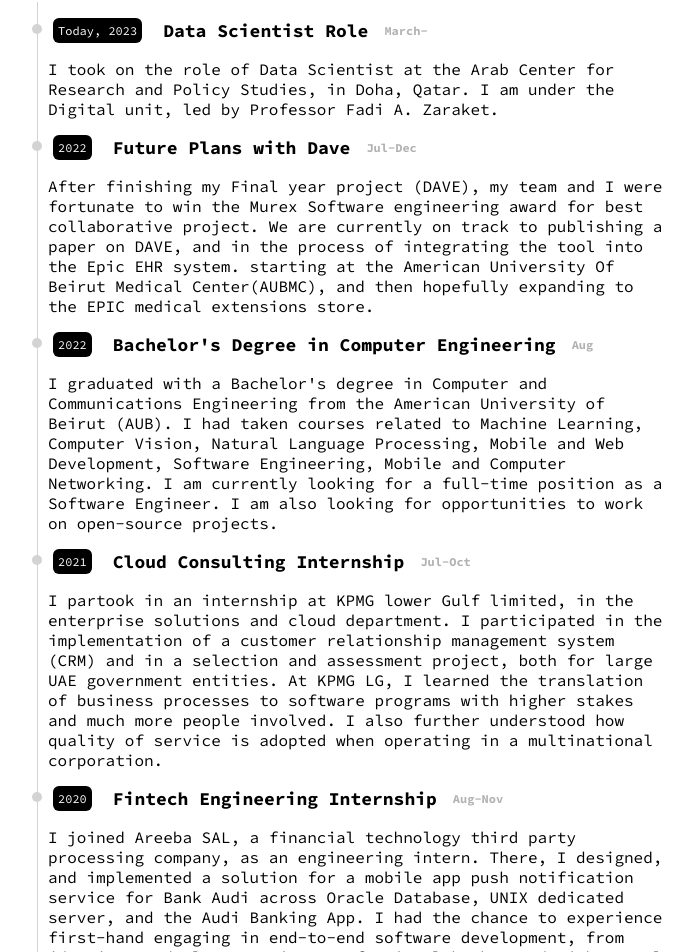
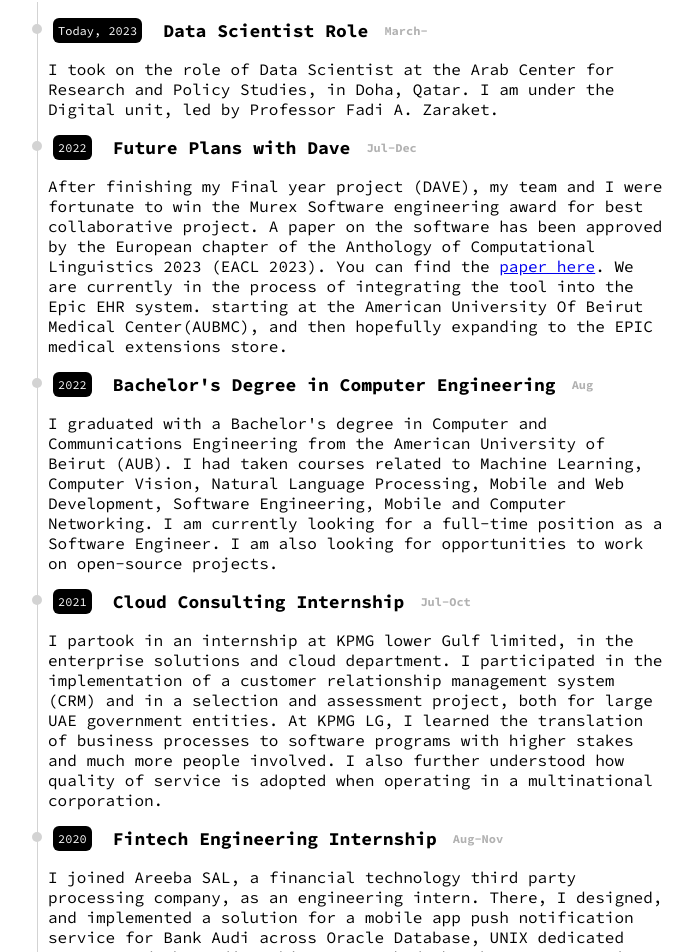
Before and after one commit to hadikhamoud/Portfolio, a React (Vite) app: page / in a window 1280 px wide. Shown: the part 1123-2075 px from the top of the page, without its empty margins (287-980 px from the left). Built offline with nearby package versions, Linux system fonts and the light colour scheme; no server answers.

Commit message:
added DAVE paper

```diff
--- a/src/components/About.jsx
+++ b/src/components/About.jsx
@@ -3,7 +3,7 @@
 import { FaLinkedin } from "@react-icons/all-files/fa/FaLinkedin";
 import { MdEmail } from "@react-icons/all-files/md/MdEmail";
 import { useState, useEffect } from "react";
-import Resume from "../documents/HamoudHadi_Resume_2022.pdf";
+import Resume from "../documents/Hadi_Hamoud_Resume_QA.pdf";
 
 const countryAPI = import.meta.env.VITE_COUNTRY_API_KEY;
 function About() {
@@ -63,7 +63,7 @@
             <span className="contact-title">+974 7102 3152</span>
           </li>
           <li className="contact">
-            <a href="#" className="contact-title">
+            <a href={Resume} target="_blank" className="contact-title">
               Resume
             </a>
           </li>
--- a/src/components/Event.jsx
+++ b/src/components/Event.jsx
@@ -12,7 +12,10 @@
           <h4 className="event-month">{month}</h4>
         </div>
 
-        <p className="event-description">{description}</p>
+        <p
+          className="event-description"
+          dangerouslySetInnerHTML={{ __html: description }}
+        ></p>
       </div>
     </div>
   );
--- a/src/components/Project.jsx
+++ b/src/components/Project.jsx
@@ -1,9 +1,10 @@
 import "../style/Projects.css";
 import { BiLinkAlt } from "@react-icons/all-files/bi/BiLinkAlt";
 import { FaGithub } from "@react-icons/all-files/fa/FaGithub";
+import { GrDocument } from "@react-icons/all-files/gr/GrDocument";
 
 export default function Project(props) {
-  const { key, title, technologies, img, link, repo_link } = props;
+  const { key, title, technologies, img, link, repo_link, other_link } = props;
   return (
     <div className="project-box">
       {link && (
@@ -14,6 +15,14 @@
       {repo_link && (
         <a href={repo_link} target="_blank">
           <FaGithub className="project-repo-logo" />
+        </a>
+      )}
+      {other_link && (
+        <a href={other_link} target="_blank">
+          <GrDocument
+            className="project-other-link-logo"
+            style={{ color: "white" }}
+          ></GrDocument>
         </a>
       )}
       <img className="project-image" src={img}></img>
--- a/src/components/Projects.jsx
+++ b/src/components/Projects.jsx
@@ -13,6 +13,7 @@
             img={project["img"]}
             link={project["link"]}
             repo_link={project["repo_link"]}
+            other_link={project["other_link"]}
           />
         );
       })}
--- a/src/data/data.js
+++ b/src/data/data.js
@@ -16,7 +16,7 @@
     year: "2022",
     month: "Jul-Dec",
     description:
-      "After finishing my Final year project (DAVE), my team and I were fortunate to win the Murex Software engineering award for best collaborative project. We are currently on track to publishing a paper on DAVE, and in the process of integrating the tool into the Epic EHR system. starting at the American University Of Beirut Medical Center(AUBMC), and then hopefully expanding to the EPIC medical extensions store.",
+      "After finishing my Final year project (DAVE), my team and I were fortunate to win the Murex Software engineering award for best collaborative project. A paper on the software has been approved by the European chapter of the Anthology of Computational Linguistics 2023 (EACL 2023). You can find the <a href='https://aclanthology.org/2023.eacl-demo.33/'>paper here</a>. We are currently in the process of integrating the tool into the Epic EHR system. starting at the American University Of Beirut Medical Center(AUBMC), and then hopefully expanding to the EPIC medical extensions store.",
   },
 
   {
@@ -57,6 +57,7 @@
     img: dave,
     link: "https://www.davemr.com",
     repo_link: "https://www.github.com/hadihammoud2000/davemr",
+    other_link: "https://aclanthology.org/2023.eacl-demo.33/",
   },
   {
     title: "ShopiDetect",
--- a/src/style/Projects.css
+++ b/src/style/Projects.css
@@ -75,6 +75,21 @@
   height: 25px;
 }
 
+.project-other-link-logo {
+  position: absolute;
+  top: -15px;
+  left: 60px;
+  background-color: white;
+  /* border-radius: 100%; */
+  color: white;
+  /* padding: 2px; */
+  width: 25px;
+  height: 25px;
+  margin-top: 2px;
+  /* border-color: black; */
+  /* border-style: solid; */
+}
+
 @media screen and (max-width: 560px) {
   .project-box {
     width: 244px;
```
Also changed, not shown: 1 other file (tests, documents, lock files or other folders).
